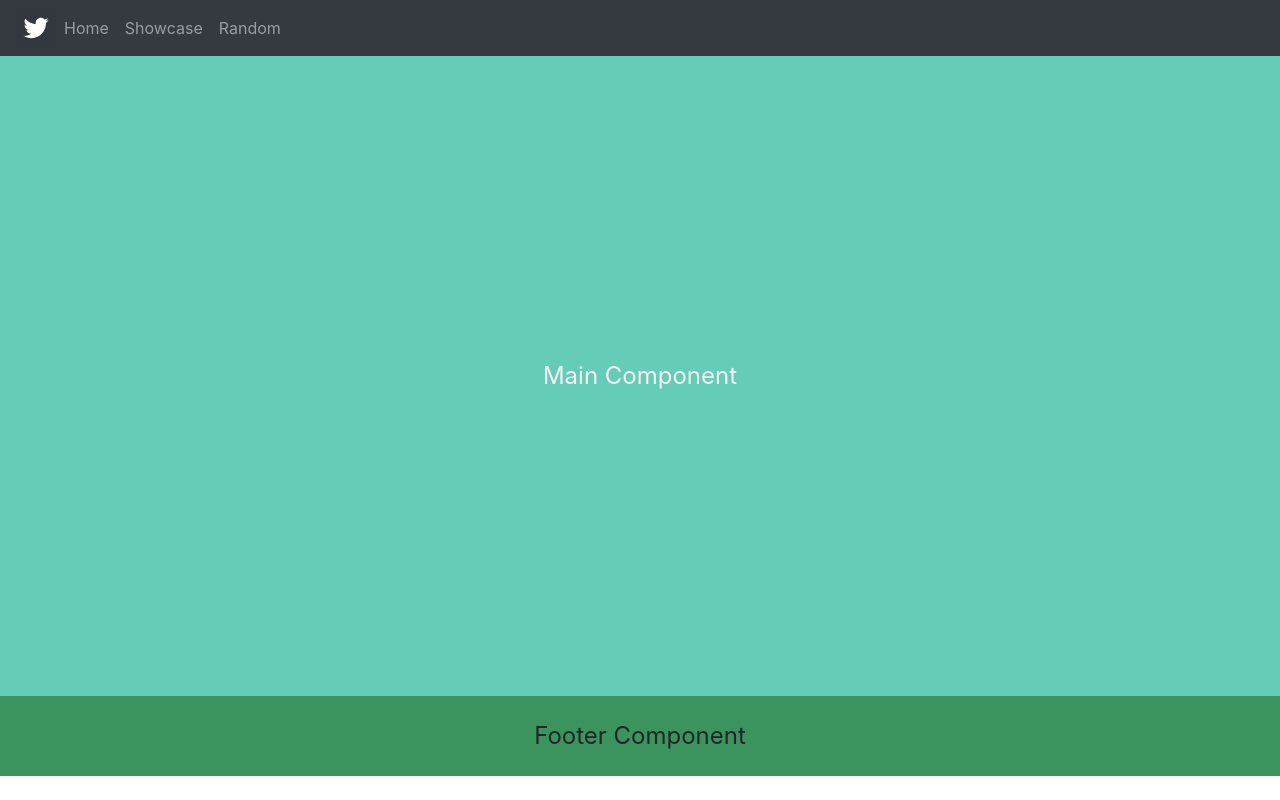
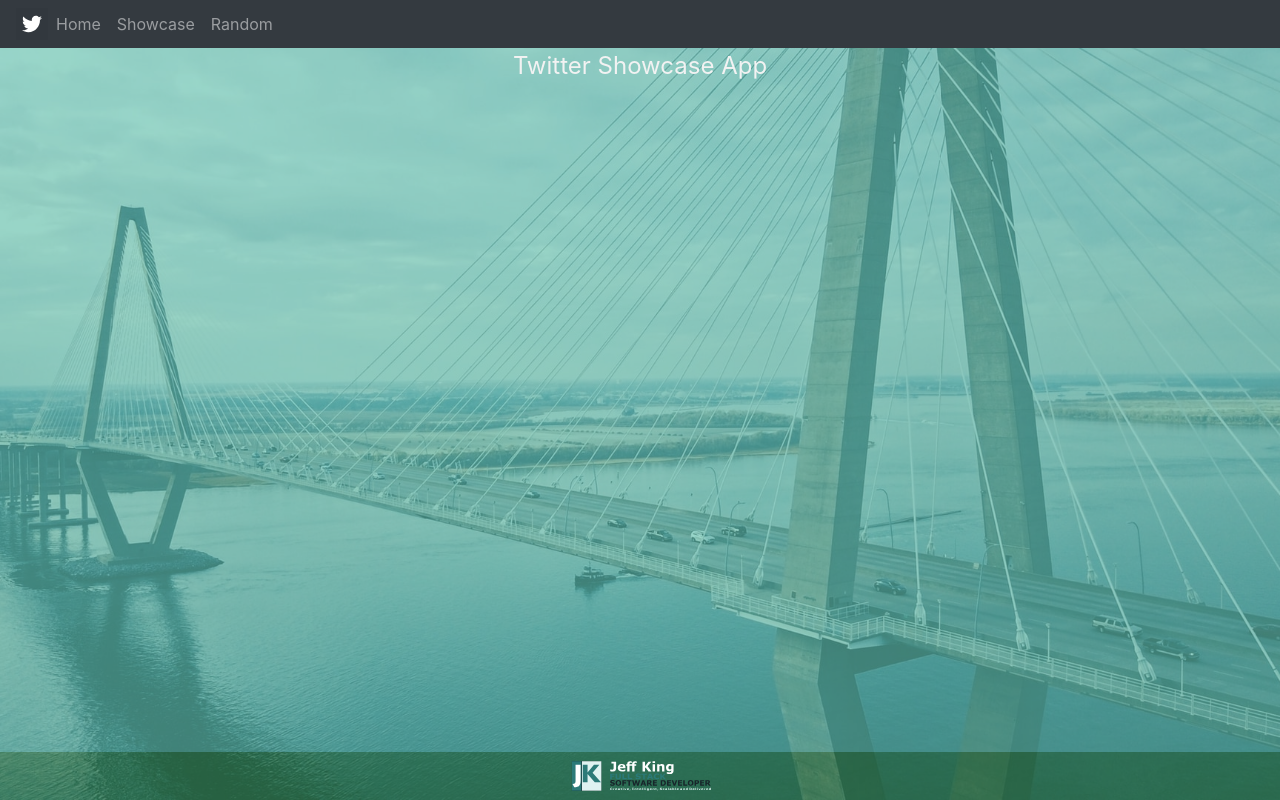
Before and after one commit to jazfunk/twitter-showcase-app, a React (Create React App) app: page / in a window 1280 px wide. Built offline with nearby package versions, Linux system fonts and the light colour scheme.

Commit message:
Added background image, transparent bg colors, and footer logo

```diff
--- a/src/App.css
+++ b/src/App.css
@@ -4,43 +4,36 @@
   background-size: cover;
 }
 
-/* .App-header {
-  /* background-color: #182628; */
-  /* min-height: 10vh; */
-  /* font-size: 18px; */
-  /* color: #57BA98; */
-/*} */
+nav {
+  height: 6vh;
+}
 
-/* .App-nav {
-  width: 100vw;
+main {
+  /* background-color: #65CCB8; */
+  background-color: rgba(101, 204, 184, 0.6);
+  height: 88vh;
   display: flex;
-  flex-wrap: wrap;
-  justify-content: flex-end;
-  flex-direction: row;
-} */
+  flex-direction: column;
+  font-size: calc(8px + 2vmin);
+  color: #F2F2F2;
+}
 
-.App-main {
-  background-color: #65CCB8;
-  /* background-color: rgba(0, 0, 0, 0.6); */
-  min-height: 80vh;
+footer {
+  /* background-color: #3B945E; */
+  background-color: rgba(59, 148, 94, .6);
+  height: 6vh;
   display: flex;
   flex-direction: column;
   justify-content: center;
   font-size: calc(8px + 2vmin);
-  color: #F2F2F2;
+  color: #57BA98;
 }
 
-.App-footer {
-  background-color: #3B945E;
-  min-height: 10vh;
-  display: flex;
-  flex-direction: column;
-  justify-content: center;
-  font-size: calc(8px + 2vmin);
-  color: 182628;
+#jk-logo {
+  height: 4vh;
 }
 
 #twitter-logo {
-  height: 5vh;
+  height: 4vh;
   fill: #65CCB8;
 }
--- a/src/AppFooter.js
+++ b/src/AppFooter.js
@@ -1,10 +1,11 @@
-import React, {Component} from "react"
+import React, {Component} from "react";
+import JKLogo from "./images/titleGraphicWithLogoOPTIMIZED.svg"
 
 class AppFooter extends Component {
   render() {
     return (
-      <footer className="App-footer">
-        Footer Component
+      <footer>
+        <img id="jk-logo" src={JKLogo} alt="Jeff King"></img>
       </footer>
     )
   }
--- a/src/AppMain.js
+++ b/src/AppMain.js
@@ -3,8 +3,8 @@ import React, {Component} from "react"
 class AppMain extends Component {
   render() {
     return (
-      <main className="App-main">
-        Main Component
+      <main>
+        Twitter Showcase App
       </main>
     )
   }
```
Also changed, not shown: src/images/titleGraphicWithLogoOPTIMIZED.svg (added).
